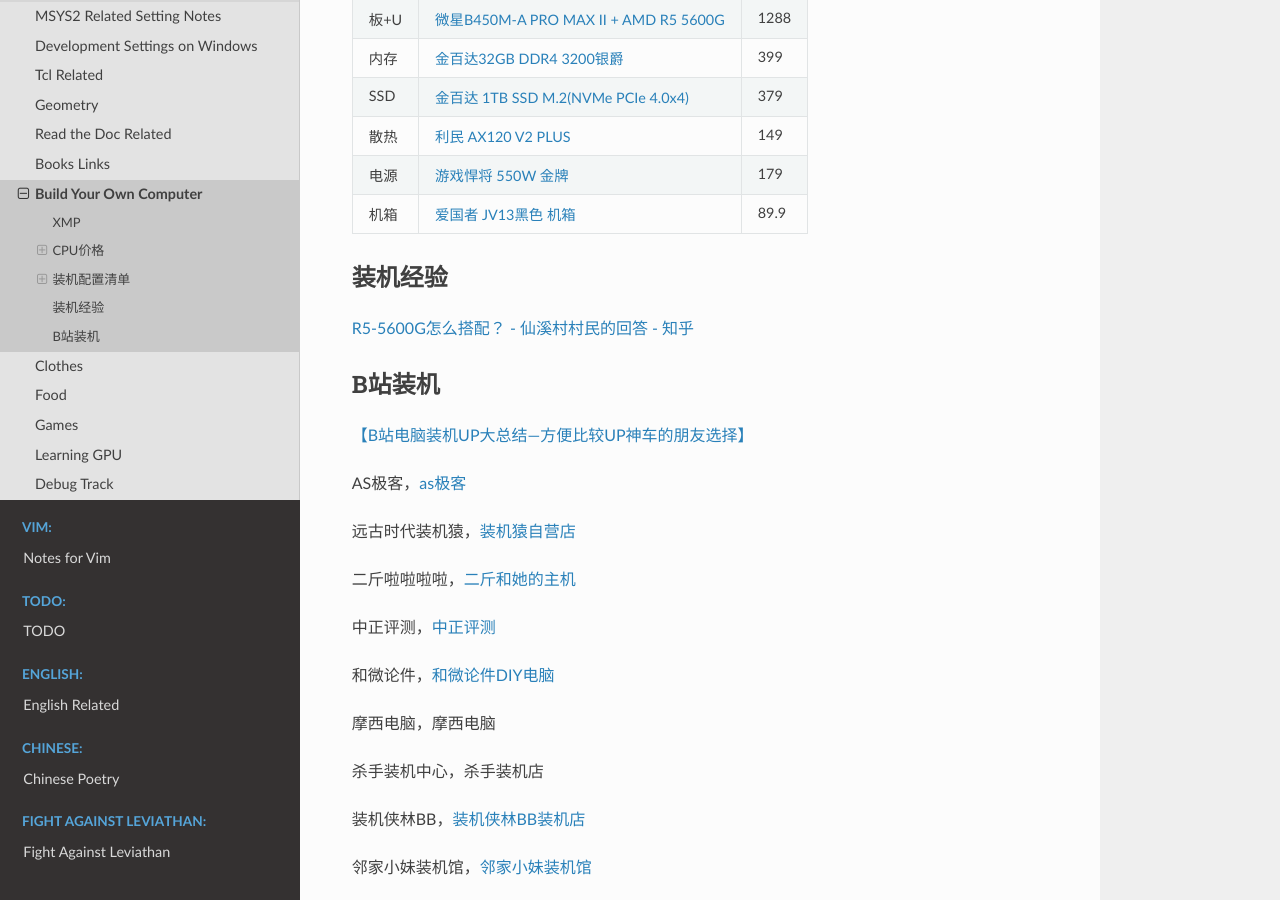
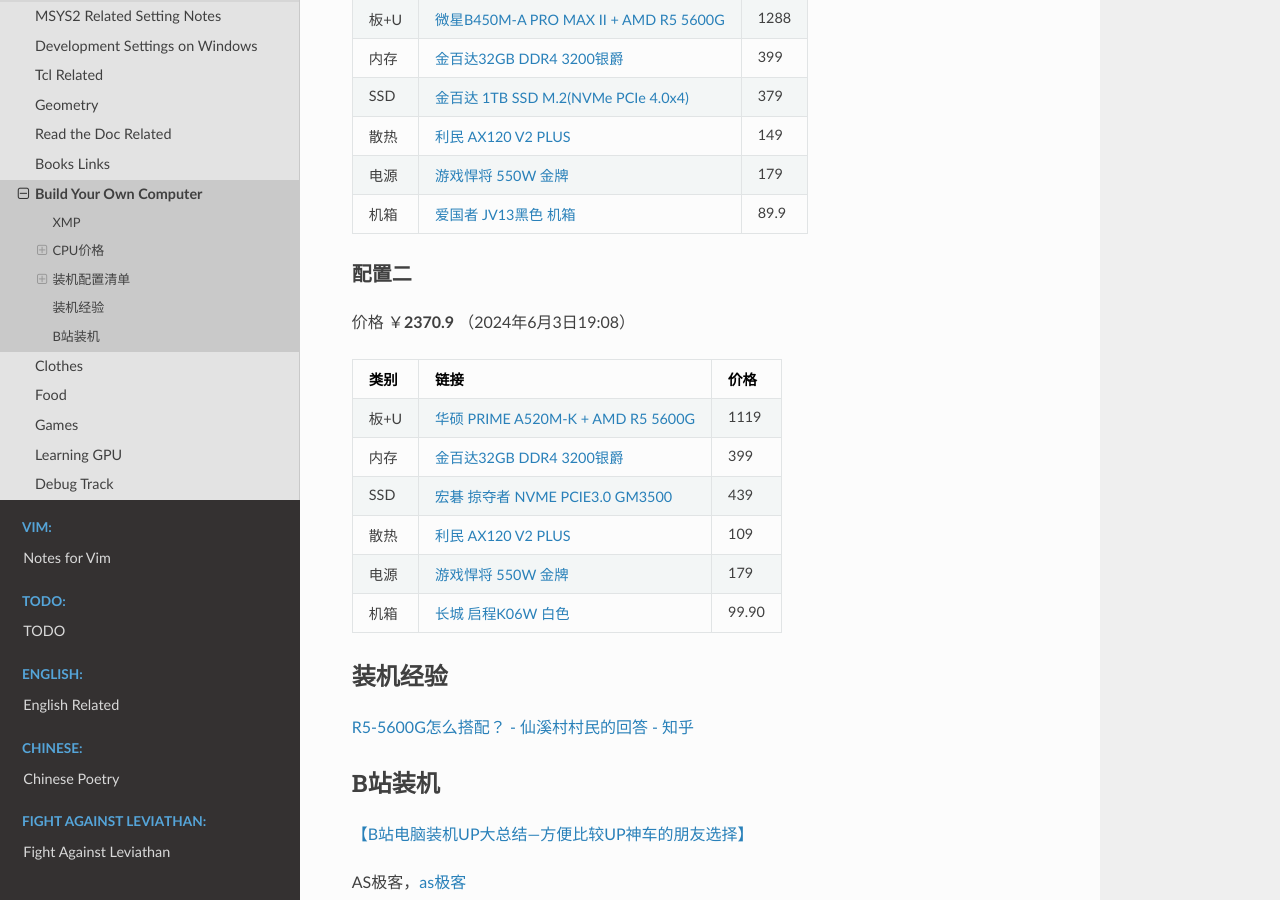
Before and after one commit to Pyrad/pyradnotes, a Sphinx documentation site: the page built from source/Notes/BuildYourOwnComputer.md, in a window 1280 px wide and 900 px high, scrolled down 2144 px. Built offline with Sphinx 7.4.7 and the Read the Docs theme 2.0.0, drawn with Linux system fonts in a browser that asks for light colours.

Commit message:
BYOC A second list of components

```diff
--- a/source/Notes/BuildYourOwnComputer.md
+++ b/source/Notes/BuildYourOwnComputer.md
@@ -94,6 +94,20 @@
 |电源 |[游戏悍将 550W 金牌](https://item.jd.com/100078330677.html)|179|
 |机箱 |[爱国者 JV13黑色 机箱](https://item.jd.com/100061121082.html#) |89.9 |
 
+### 配置二
+
+
+价格 ￥**2370.9** （2024年6月3日19:08）
+
+| 类别  | 链接                                                                       | 价格    |
+| :-- | :----------------------------------------------------------------------- | :---- |
+| 板+U | [华硕 PRIME A520M-K + AMD R5 5600G](https://item.jd.com/100061469956.html) | 1119  |
+| 内存  | [金百达32GB DDR4 3200银爵](https://item.jd.com/100007177599.html)             | 399   |
+| SSD | [宏碁 掠夺者 NVME PCIE3.0 GM3500](https://item.jd.com/100011580275.html)      | 439   |
+| 散热  | [利民 AX120 V2 PLUS](https://item.jd.com/100006525699.html#)               | 109   |
+| 电源  | [游戏悍将 550W 金牌](https://item.jd.com/100078330677.html)                    | 179   |
+| 机箱  | [长城 启程K06W 白色](https://item.jd.com/100053762815.html)                    | 99.90 |
+
 
 
 
```
